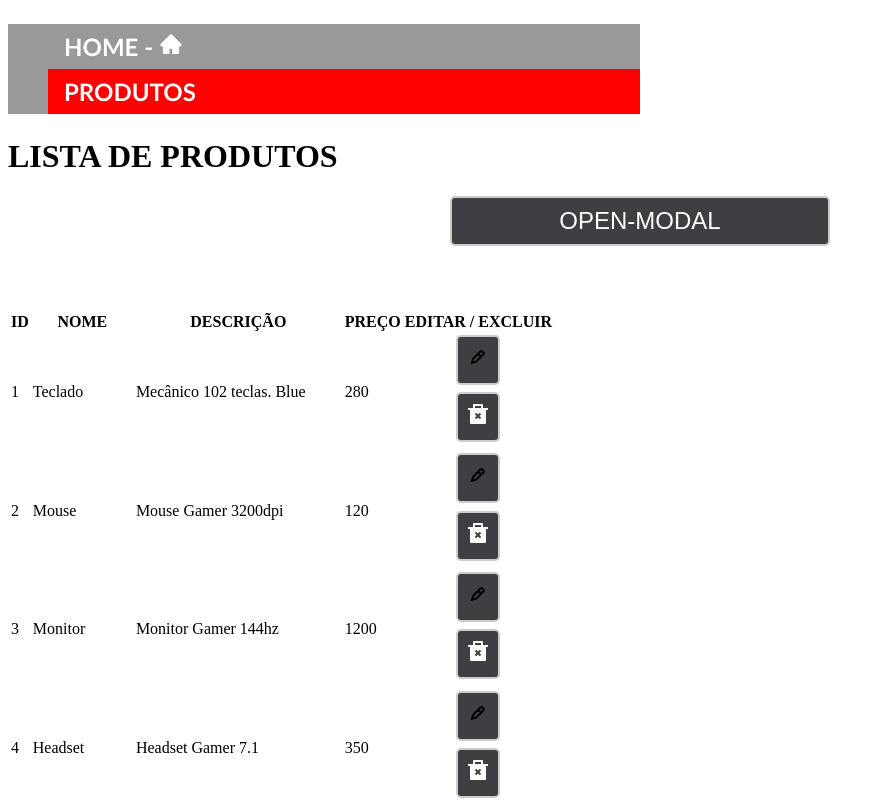
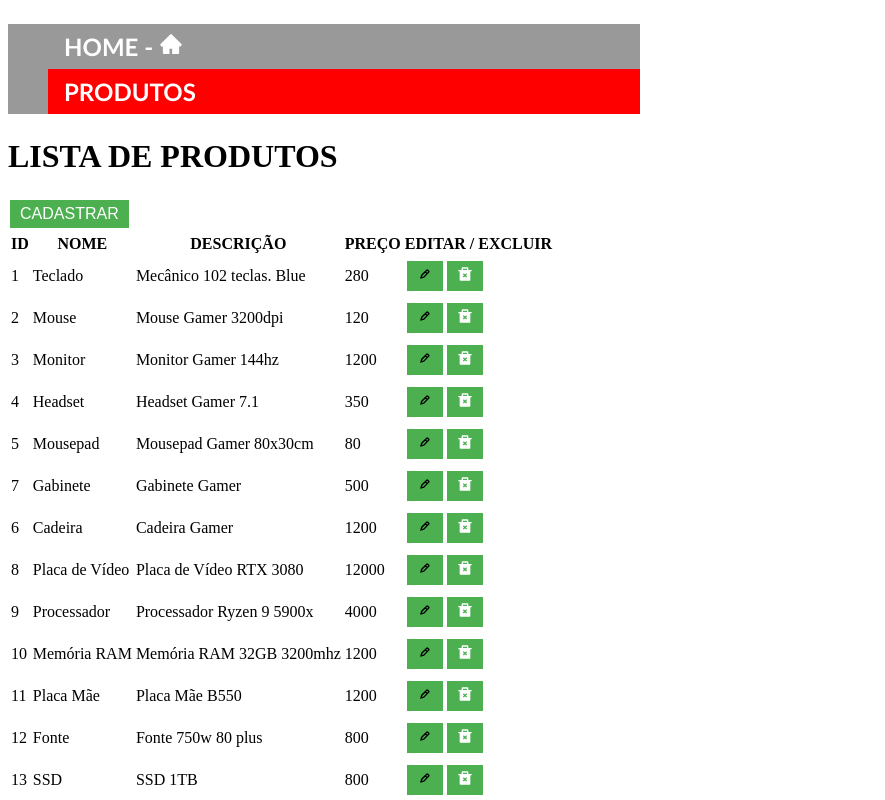
Before and after one commit to freitaslivia/cp2-react, a React (Vite) app: page /produtos in a window 1280 px wide. Shown: the top 800 px of the page, without its empty margins (0-885 px from the left). Built offline with nearby package versions, Linux system fonts and the light colour scheme; data requests are answered from the project's data file.

Commit message:
mudei a estilização dos botoes de produtos

```diff
--- a/src/components/ModalInserir/ModalInserir.jsx
+++ b/src/components/ModalInserir/ModalInserir.jsx
@@ -32,7 +32,7 @@ export default function ModalInserir(props) {
 
   if (props.open) {
     return (
-      <div className={styles.container}>
+      <div>
         <h1>CADASTRO DE PRODUTOS</h1>
         <button onClick={()=> props.setOpen(false)}>X</button>
 
--- a/src/routes/Produtos.jsx
+++ b/src/routes/Produtos.jsx
@@ -40,7 +40,7 @@ export default function Produtos() {
   };
 
   return (
-    <div>
+    <div className="Produtos">
       <h1>LISTA DE PRODUTOS</h1>
 
       {open ? <ModalInserir open={open} setOpen={setOpen} /> : ""}
@@ -60,7 +60,7 @@ export default function Produtos() {
         />
        : ""}
 
-      <button onClick={() => setOpen(true)}>OPEN-MODAL</button>
+      <button onClick={() => setOpen(true)}>CADASTRAR</button>
 
       <table>
         <thead>
--- a/src/routes/Produtos.scss
+++ b/src/routes/Produtos.scss
@@ -1,38 +1,16 @@
-$alinhaMentoAoCentro:0 auto;
-$textColor:#fff;
-$backColor:#000000;
-$displayPadrao:block;
+.Produtos{
 
-@mixin estiloParaBtn($borda,$backGround,$colorText){
-    border: $borda;
-    background-color: $backGround;
-    color: $colorText;
-    margin: 0 auto 5% auto;
-    display: $displayPadrao;
-    width: 30%;
-    height: 50px;
-    border-radius: 5px;
-    font-size: 1.5rem;
-    transition: background-color 300ms;
 
-    &:hover{
-        background-color:#aba9b1 ;
-    }
-
-    &:active{
-        background-color:#202022 ;
-    }
-
+    button {
+        background-color: #4CAF50;
+        border: none;
+        color: white;
+        padding: 5px 10px;
+        text-align: center;
+        text-decoration: none;
+        display: inline-block;
+        font-size: 16px;
+        margin: 4px 2px;
+        cursor: pointer;
+     }
 }
-
-@mixin estilo($borda,$backGround,$colorText){
-    buttom{
-        border: $borda;
-        background-color: $backGround;
-        color: $colorText;
-    }
-}
-
-div button{
-   @include estiloParaBtn(2px solid #ccc, #3f3e42, $textColor);
-}
```
